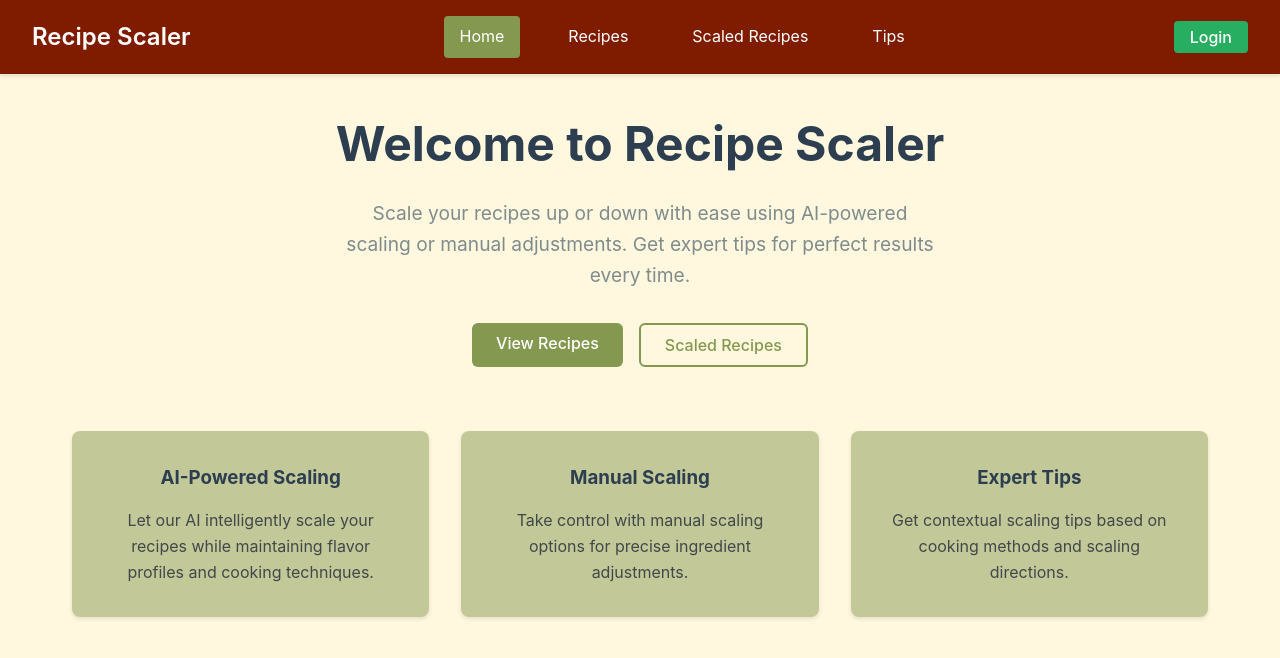
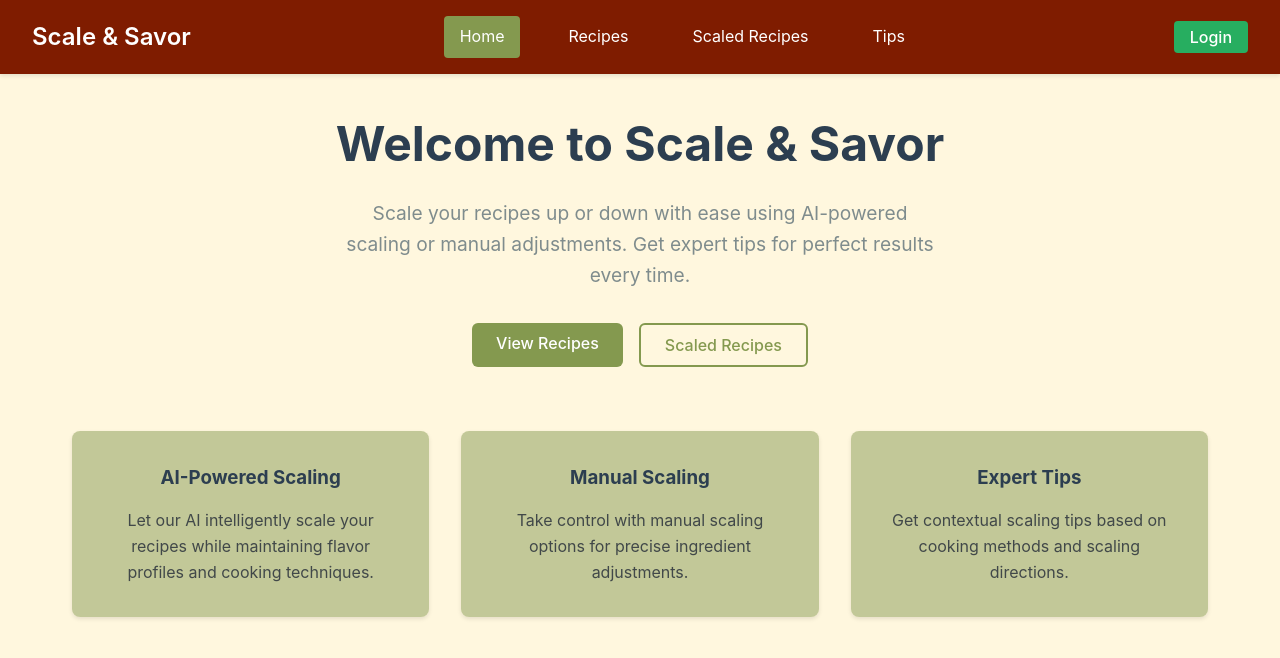
Before and after one commit to vrosales2004/recipe_scaler_frontend, a Vue app: page / in a window 1280 px wide. Shown: the top 658 px of the page. Built offline with nearby package versions, Linux system fonts and the light colour scheme; no server answers.

Commit message:
updated application with final name of the application

```diff
--- a/index.html
+++ b/index.html
@@ -4,7 +4,7 @@
     <meta charset="UTF-8" />
     <link rel="icon" type="image/svg+xml" href="/vite.svg" />
     <meta name="viewport" content="width=device-width, initial-scale=1.0" />
-    <title>Recipe Scaler</title>
+    <title>Scale & Savor</title>
   </head>
   <body>
     <div id="app"></div>
--- a/package.json
+++ b/package.json
@@ -1,7 +1,7 @@
 {
   "name": "recipe-scaler-frontend",
   "version": "1.0.0",
-  "description": "Frontend application for Recipe Scaler API",
+  "description": "Frontend application for Scale & Savor API",
   "type": "module",
   "scripts": {
     "dev": "vite",
--- a/src/App.vue
+++ b/src/App.vue
@@ -2,7 +2,7 @@
   <div id="app">
     <nav class="navbar">
       <div class="nav-brand">
-        <h1>Recipe Scaler</h1>
+        <h1>Scale & Savor</h1>
       </div>
       <div class="nav-links">
         <router-link to="/" class="nav-link">Home</router-link>
--- a/src/views/Home.vue
+++ b/src/views/Home.vue
@@ -1,7 +1,7 @@
 <template>
   <div class="home">
     <div class="hero">
-      <h1>Welcome to Recipe Scaler</h1>
+      <h1>Welcome to Scale & Savor</h1>
       <p class="subtitle">
         Scale your recipes up or down with ease using AI-powered scaling or manual adjustments.
         Get expert tips for perfect results every time.
@@ -45,7 +45,7 @@
 .hero h1 {
   font-size: 3rem;
   margin-bottom: 1rem;
-  color: #2c3e50; /* Welcome to Recipe Scaler */
+  color: #2c3e50; /* Welcome to Scale & Savor */
 }
 
 .subtitle {
--- a/src/views/Login.vue
+++ b/src/views/Login.vue
@@ -2,7 +2,7 @@
   <div class="login-page">
     <div class="login-container">
       <div class="login-header">
-        <h1>Recipe Scaler</h1>
+        <h1>Scale & Savor</h1>
         <p>Sign in to your account</p>
       </div>
 
```
Also changed, not shown: src/services/api/README.md, 1 other file (tests, documents, lock files or other folders).
